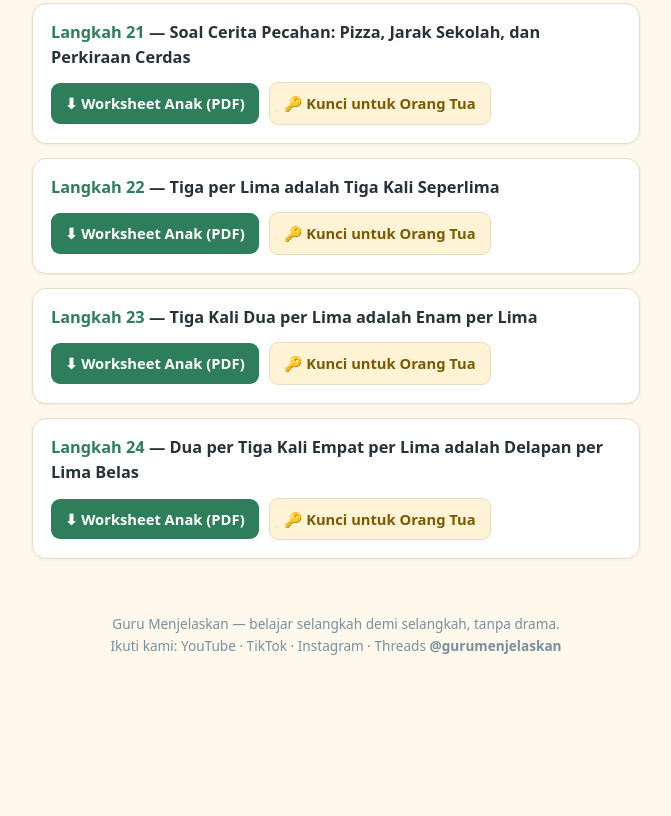
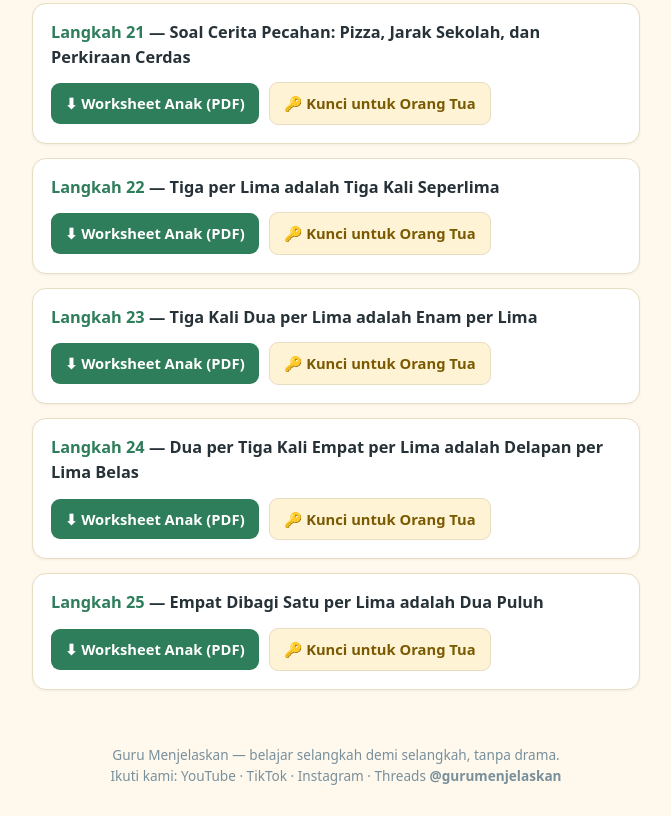
Before and after one commit to wayangprint/wayangprint.github.io, a plain HTML site: page guru-menjelaskan/index.html in a window 1280 px wide. Shown: the part 3089-3905 px from the top of the page, without its empty margins (304-975 px from the left). Before the commit the page ends 3775 px from the top, so only its background shows below. Drawn offline with Linux system fonts and the light colour scheme.

Commit message:
Guru 025: tambah kartu Langkah 25

```diff
--- a/guru-menjelaskan/index.html
+++ b/guru-menjelaskan/index.html
@@ -175,6 +175,12 @@
     <a class="tombol utama" href="pdf/pb-pch-024_worksheet.pdf" download>⬇ Worksheet Anak (PDF)</a>
     <a class="tombol kedua" href="pdf/pb-pch-024_kunci-jawaban.pdf" download>🔑 Kunci untuk Orang Tua</a>
   </div>
+
+  <div class="kartu">
+    <h3><span class="langkah">Langkah 25</span> — Empat Dibagi Satu per Lima adalah Dua Puluh</h3>
+    <a class="tombol utama" href="pdf/pb-pch-025_worksheet.pdf" download>⬇ Worksheet Anak (PDF)</a>
+    <a class="tombol kedua" href="pdf/pb-pch-025_kunci-jawaban.pdf" download>🔑 Kunci untuk Orang Tua</a>
+  </div>
 </main>
 <footer>
   Guru Menjelaskan — belajar selangkah demi selangkah, tanpa drama.<br>
```
